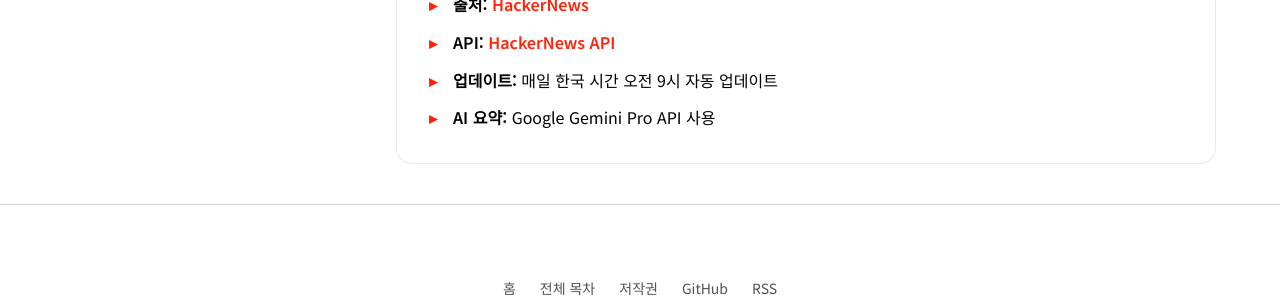
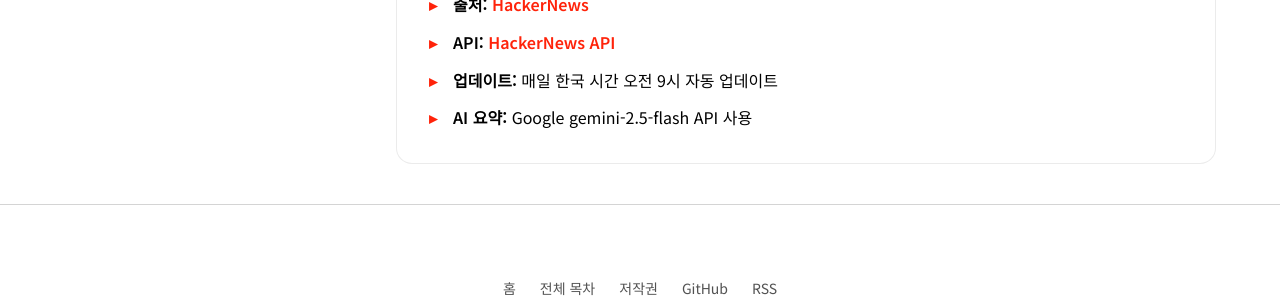
Before and after one commit to lledellebell/learn-cs, a Jekyll site: the page built from tech-news/2025-10-13-hackernews-top-stories.md, in a window 1280 px wide and 900 px high, scrolled down 3527 px. Shown: the part 506-806 px from the top of the window. Built offline with Jekyll 4.4.1, drawn with Linux system fonts in a browser that asks for light colours; some of the changed text lies outside the part shown.

Commit message:
chore: AI 모델 정보 업데이트

```diff
--- a/_layouts/news.html
+++ b/_layouts/news.html
@@ -109,7 +109,7 @@ layout: default
           </div>
           <div class="news-stat-info">
             <div class="news-stat-value">AI 요약</div>
-            <div class="news-stat-label">Gemini Pro</div>
+            <div class="news-stat-label">gemini-2.5-flash</div>
           </div>
         </div>
         <div class="news-stat-card">
@@ -144,7 +144,7 @@ layout: default
                 <li><strong>출처:</strong> <a href="https://news.ycombinator.com/" target="_blank" rel="noopener noreferrer">HackerNews</a></li>
                 <li><strong>API:</strong> <a href="https://github.com/HackerNews/API" target="_blank" rel="noopener noreferrer">HackerNews API</a></li>
                 <li><strong>업데이트:</strong> 매일 한국 시간 오전 9시 자동 업데이트</li>
-                <li><strong>AI 요약:</strong> Google Gemini Pro API 사용</li>
+                <li><strong>AI 요약:</strong> Google gemini-2.5-flash API 사용</li>
               </ul>
             </div>
           </div>
--- a/scripts/fetch-hackernews.js
+++ b/scripts/fetch-hackernews.js
@@ -112,7 +112,7 @@ async function generateSummaryWithAI(url, text) {
   }
 
   try {
-    // 텍스트가 너무 길면 자르기 (Gemini Pro는 30,720 토큰 제한)
+    // 텍스트가 너무 길면 자르기 (gemini-2.5-flash는 30,720 토큰 제한)
     const maxLength = 15000; // 약 3750 토큰
     const truncatedText = text.length > maxLength ? text.substring(0, maxLength) + '...' : text;
 
```
